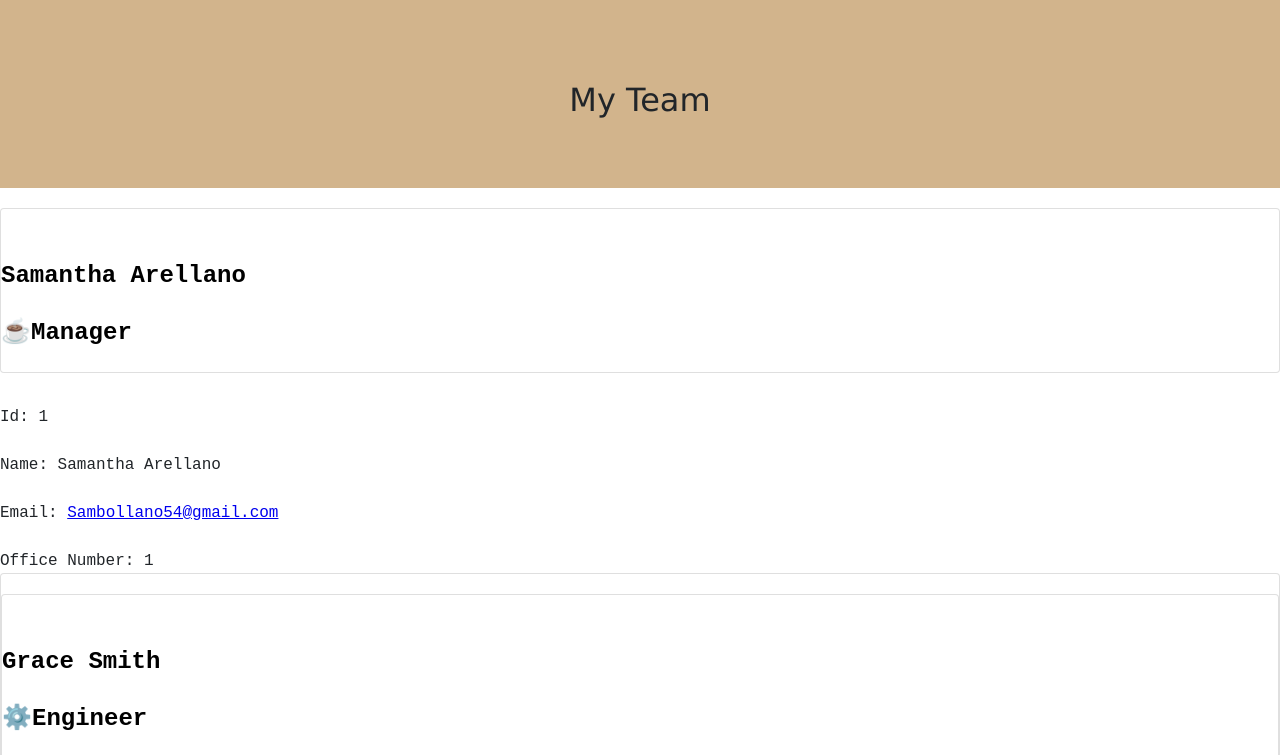
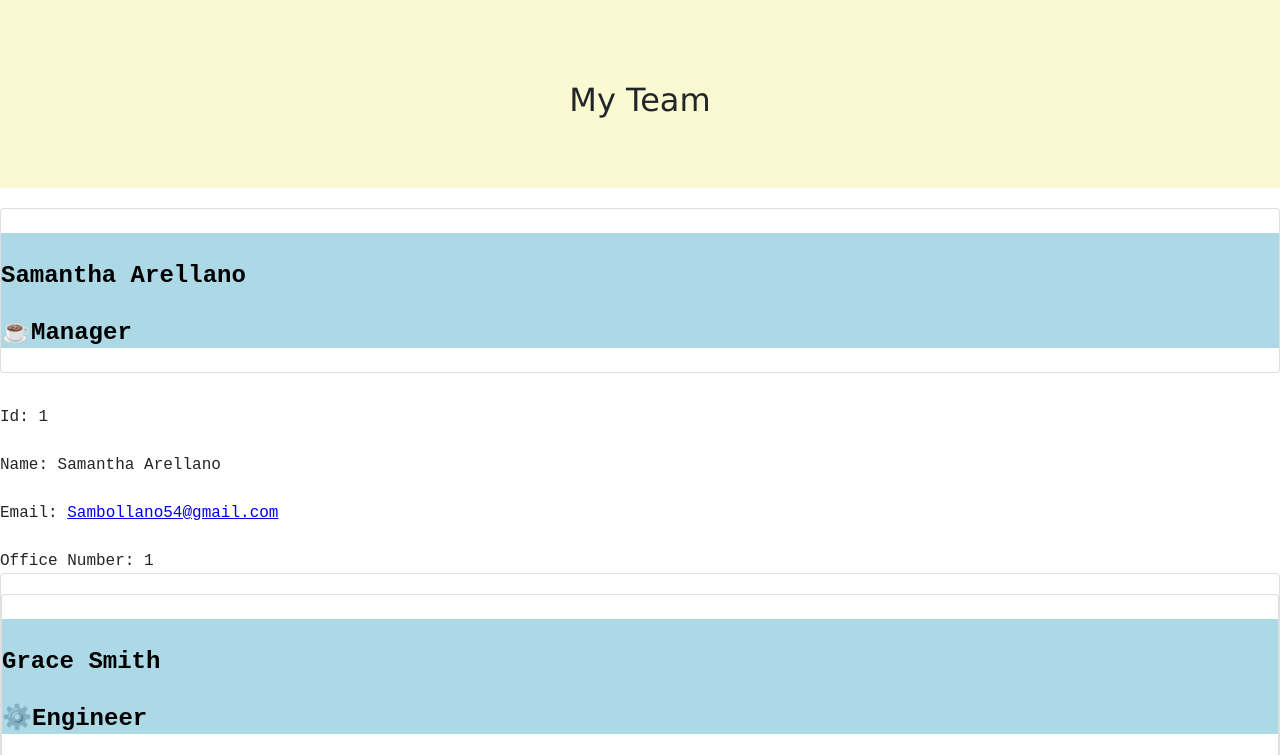
Before and after one commit to sambollano/Object-Oriented-Programming-Challenge, a website: page index.html in a window 1280 px wide. Shown: the top 755 px of the page. Drawn offline with Linux system fonts and the light colour scheme.

Commit message:
Screenshot

```diff
--- a/style.css
+++ b/style.css
@@ -1,12 +1,13 @@
 .jumbotron {
   padding: 30px;
   text-align: center;
-  background:tan;
+  background:lightgoldenrodyellow;
   font-family:'Lucida Sans', 'Lucida Sans Regular', 'Lucida Grande', 'Lucida Sans Unicode', Geneva, Verdana, sans-serif;
 }
 .text-success {
     color: black;
     columns:inherit;
+    background-color: lightblue;
 }
 p {
     margin-top: 0;
@@ -22,6 +23,7 @@ p {
     margin-block-end: 1em;
     margin-inline-start: 0px;
     margin-inline-end: 0px;
+    background-color: lightblue;
 }
 
 .card {
```
Also changed, not shown: src/code-snapshot.png (added).
